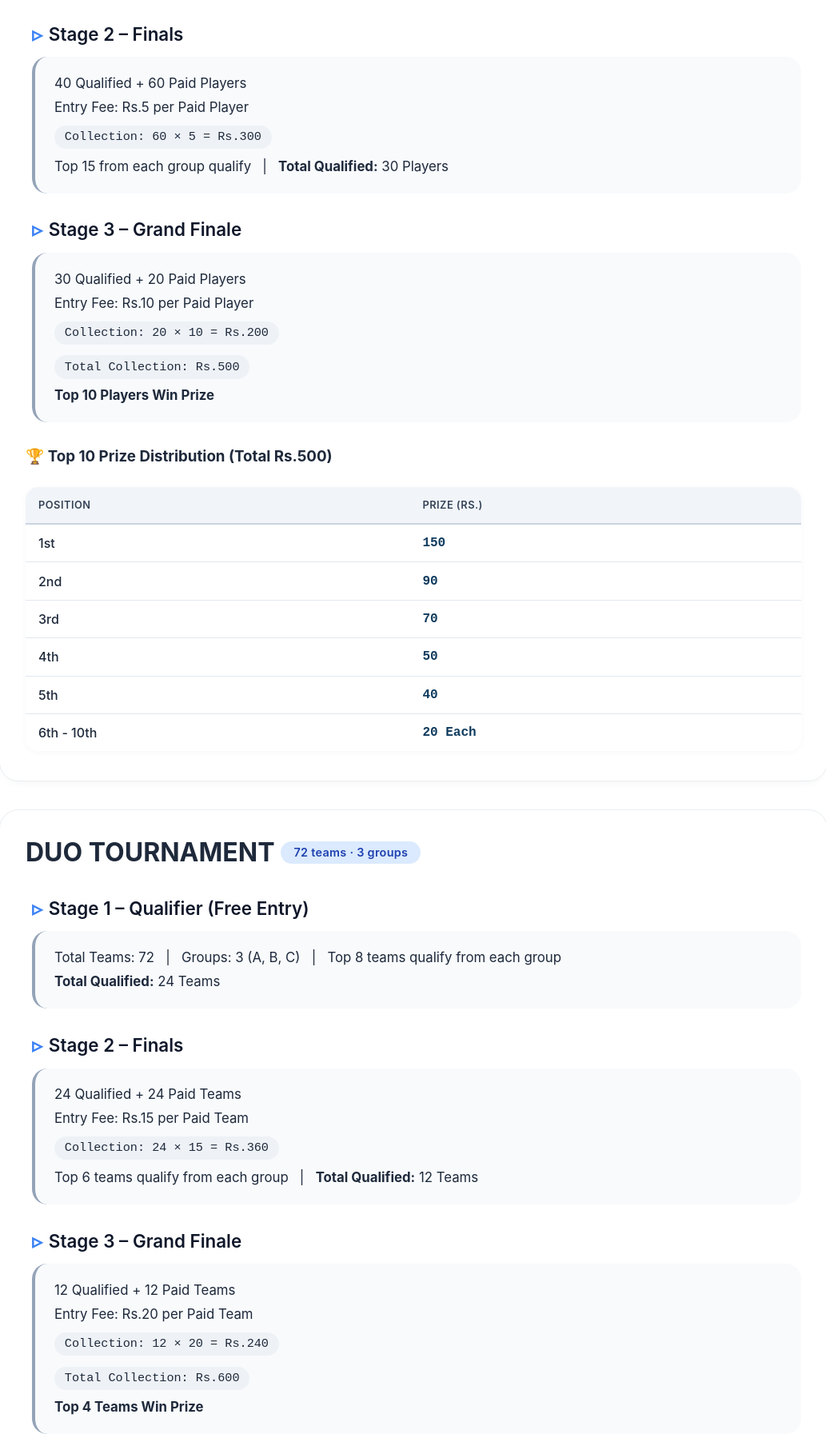
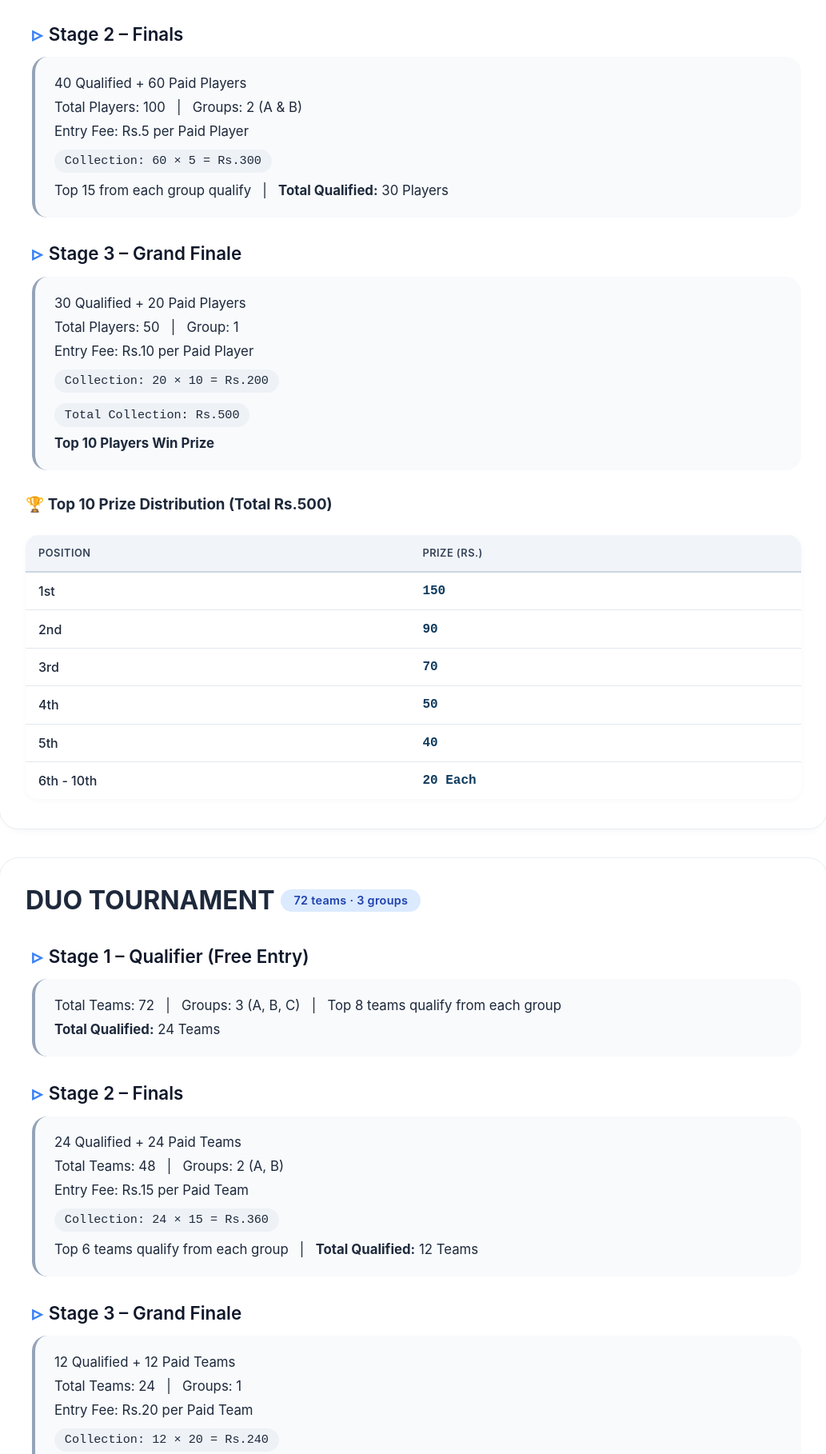
Before and after one commit to hog-gamers-info-hub/weekly-tournaments, a plain HTML site: page index.html in a window 1280 px wide. Shown: the part 452-2270 px from the top of the page at 80% size, without its empty margins (123-1156 px from the left). Drawn offline with Linux system fonts and the light colour scheme.

Commit message:
Update index.html

```diff
--- a/index.html
+++ b/index.html
@@ -256,6 +256,7 @@
             <div class="stage-head">Stage 2 – Finals</div>
             <div class="stage-desc">
                 <p>40 Qualified + 60 Paid Players</p>
+                <p>Total Players: 100 &nbsp; | &nbsp; Groups: 2 (A & B)</p>
                 <p>Entry Fee: Rs.5 per Paid Player</p>
                 <p class="math-row">Collection: 60 × 5 = Rs.300</p>
                 <p>Top 15 from each group qualify &nbsp; | &nbsp; <strong>Total Qualified:</strong> 30 Players</p>
@@ -266,6 +267,7 @@
             <div class="stage-head">Stage 3 – Grand Finale</div>
             <div class="stage-desc">
                 <p>30 Qualified + 20 Paid Players</p>
+                <p>Total Players: 50 &nbsp; | &nbsp; Group: 1</p>
                 <p>Entry Fee: Rs.10 per Paid Player</p>
                 <p class="math-row">Collection: 20 × 10 = Rs.200</p>
                 <p><span class="math-row">Total Collection: Rs.500</span></p>
@@ -303,6 +305,7 @@
             <div class="stage-head">Stage 2 – Finals</div>
             <div class="stage-desc">
                 <p>24 Qualified + 24 Paid Teams</p>
+                <p>Total Teams: 48 &nbsp; | &nbsp; Groups: 2 (A, B)</p>
                 <p>Entry Fee: Rs.15 per Paid Team</p>
                 <p class="math-row">Collection: 24 × 15 = Rs.360</p>
                 <p>Top 6 teams qualify from each group &nbsp; | &nbsp; <strong>Total Qualified:</strong> 12 Teams</p>
@@ -313,6 +316,7 @@
             <div class="stage-head">Stage 3 – Grand Finale</div>
             <div class="stage-desc">
                 <p>12 Qualified + 12 Paid Teams</p>
+                <p>Total Teams: 24 &nbsp; | &nbsp; Groups: 1</p>
                 <p>Entry Fee: Rs.20 per Paid Team</p>
                 <p class="math-row">Collection: 12 × 20 = Rs.240</p>
                 <p><span class="math-row">Total Collection: Rs.600</span></p>
@@ -348,6 +352,7 @@
             <div class="stage-head">Stage 2 – Finals</div>
             <div class="stage-desc">
                 <p>12 Qualified + 24 Paid Teams</p>
+                <p>Total Teams: 36 &nbsp; | &nbsp; Groups: 3 (A, B, C)</p>
                 <p>Entry Fee: Rs.20 per Paid Team</p>
                 <p class="math-row">Collection: 24 × 20 = Rs.480</p>
                 <p>Top 3 teams qualify from each group &nbsp; | &nbsp; <strong>Total Qualified:</strong> 9 Teams</p>
@@ -358,6 +363,7 @@
             <div class="stage-head">Stage 3 – Grand Finale</div>
             <div class="stage-desc">
                 <p>9 Qualified + 3 Paid Teams</p>
+                <p>Total Teams: 12 &nbsp; | &nbsp; Groups: 1</p>
                 <p>Entry Fee: Rs.40 per Paid Team</p>
                 <p class="math-row">Collection: 3 × 40 = Rs.120</p>
                 <p><span class="math-row">Total Collection: Rs.600</span></p>
```
